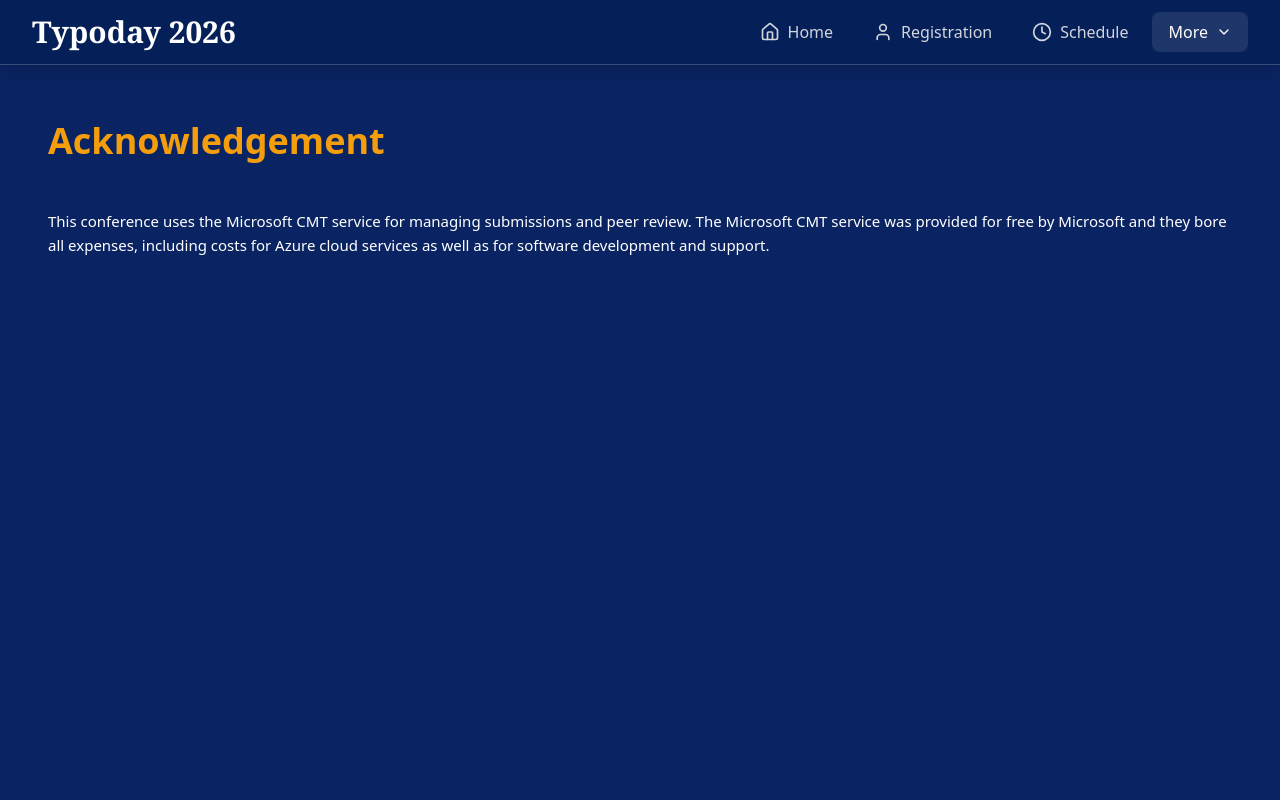
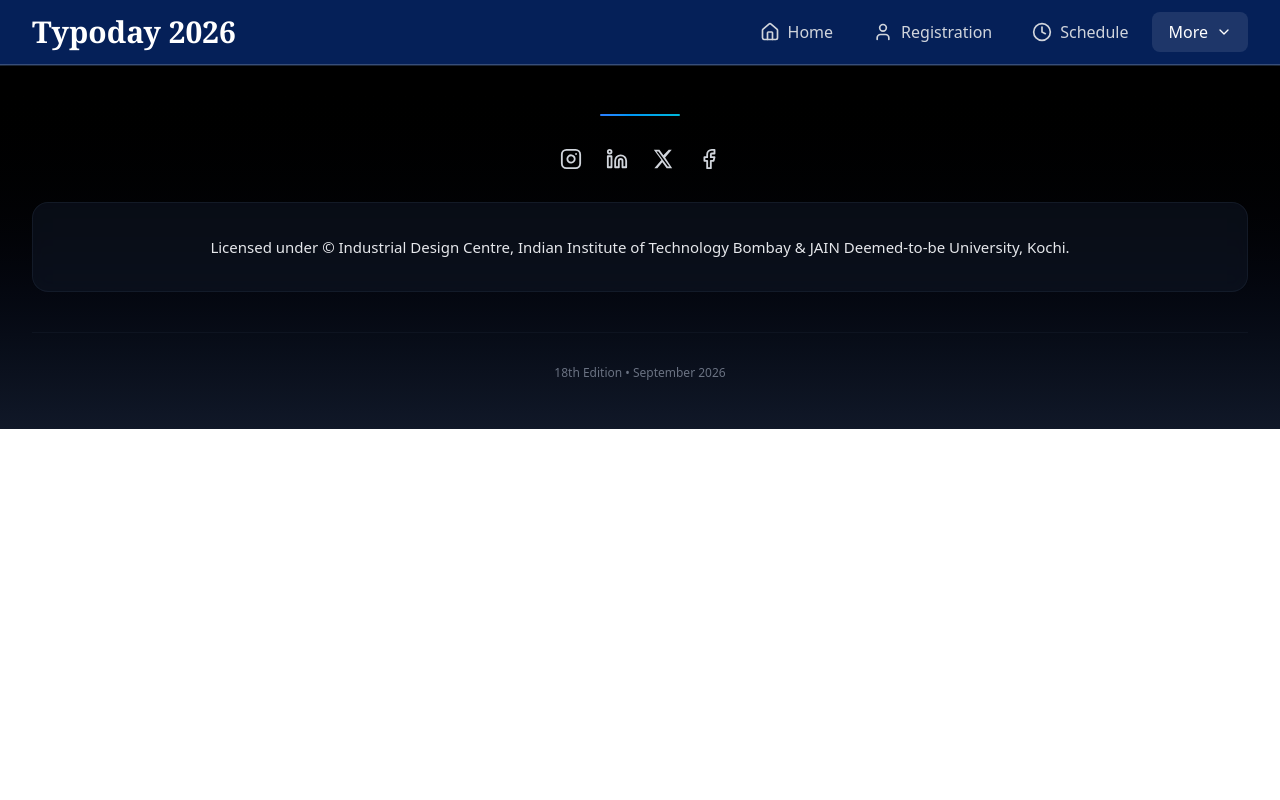
Before and after one commit to mnihadc/DesignProJain, a React (Vite) app in the folder Client/: page /acknowledgement in a window 1280 px wide. Shown: the top 800 px of the page. Built offline with nearby package versions, Linux system fonts and the light colour scheme.

Commit message:
Add slide-up animation to competition pages, update submission links, and remove Acknowledgement page

```diff
--- a/Client/src/App.tsx
+++ b/Client/src/App.tsx
@@ -7,7 +7,6 @@ import { Toaster } from "react-hot-toast";
 import Loading from "./components/Loading";
 import AboutSection from "./pages/About";
 import TermsAndConditions from "./pages/TermsAndConditions";
-import Acknowledgement from "./pages/Acknowledgement";
 import PosterDesignCompetition from "./pages/PosterDesignCompetition";
 import CallForPapers from "./pages/CallForPapers";
 import LogoDesignCompetition from "./pages/LogoDesignCompetition";
@@ -52,7 +51,6 @@ function App() {
       <Routes>
         <Route path="/" element={<HomePage />} />
         <Route path="/terms-and-conditions" element={<TermsAndConditions />} />
-        <Route path="/acknowledgement" element={<Acknowledgement />} />
         <Route path="/poster-design-competition" element={<PosterDesignCompetition />} />
         <Route path="/call-for-papers" element={<CallForPapers />} />
         <Route path="/logo-design-competition" element={<LogoDesignCompetition />} />
--- a/Client/src/index.css
+++ b/Client/src/index.css
@@ -19,6 +19,25 @@ body {
   color-scheme: only light;
 }
 
+/* Slide Up Animation for Blue Section with 1s delay */
+@keyframes slideUpFade {
+  from {
+    opacity: 0;
+    transform: translateY(100%);
+  }
+  to {
+    opacity: 1;
+    transform: translateY(-350px);
+  }
+}
+
+.slide-up-section {
+  opacity: 0;
+  position: relative;
+  z-index: 10;
+  animation: slideUpFade 0.8s ease-out 1s forwards;
+}
+
 /* Custom responsive utility classes */
 @layer utilities {
   .container-responsive {
--- a/Client/src/pages/Acknowledgement.tsx
+++ /dev/null
@@ -1,26 +0,0 @@
-const Acknowledgement = () => {
-  return (
-    <div className="min-h-screen w-full bg-[#0A2463] text-white flex flex-col">
-      {/* Content Section */}
-      <div className="flex-grow px-4 py-8 sm:px-6 sm:py-10 md:px-10 md:py-12 lg:px-12 lg:py-14">
-        <div className="max-w-7xl mx-auto">
-          <h1 className="text-2xl sm:text-3xl md:text-4xl font-bold mb-8 sm:mb-10 md:mb-12 text-[#f59e0b]">
-            Acknowledgement
-          </h1>
-
-          <div className="space-y-4 sm:space-y-5 text-xs sm:text-sm md:text-[15px] leading-relaxed">
-            <p>
-              This conference uses the Microsoft CMT service for managing
-              submissions and peer review. The Microsoft CMT service was
-              provided for free by Microsoft and they bore all expenses,
-              including costs for Azure cloud services as well as for software
-              development and support.
-            </p>
-          </div>
-        </div>
-      </div>
-    </div>
-  );
-};
-
-export default Acknowledgement;
--- a/Client/src/pages/CallForPapers.tsx
+++ b/Client/src/pages/CallForPapers.tsx
@@ -2,7 +2,7 @@ import { Link } from "react-router-dom";
 
 const CallForPapers = () => {
   return (
-    <div className="min-h-screen">
+    <div className="min-h-screen bg-[#0A2463]">
       {/* Hero Section */}
       <section className="relative w-full bg-gradient-to-b from-white via-white to-gray-50 text-center overflow-hidden pt-6 pb-2 px-4 sm:pt-8 sm:pb-4 sm:px-6 md:pt-10 md:pb-6 md:px-8 lg:pt-12">
         {/* Background Elements */}
@@ -103,7 +103,7 @@ const CallForPapers = () => {
       </section>
 
       {/* Call for Papers Content Section */}
-      <div className="w-full bg-[#0A2463] text-white px-4 py-8 sm:px-6 sm:py-10 md:px-10 md:py-12 lg:px-12 lg:py-14">
+      <div className="w-full bg-[#0A2463] text-white px-4 py-8 sm:px-6 sm:py-10 md:px-10 md:py-12 lg:px-12 lg:py-14 slide-up-section">
         <div className="max-w-7xl mx-auto">
           <h1 className="text-2xl sm:text-3xl md:text-4xl font-bold mb-8 sm:mb-10 md:mb-12 text-[#f59e0b]">
             Call for Papers
--- a/Client/src/pages/LogoDesignCompetition.tsx
+++ b/Client/src/pages/LogoDesignCompetition.tsx
@@ -2,7 +2,7 @@ import { Link } from "react-router-dom";
 
 const LogoDesignCompetition = () => {
   return (
-    <div className="min-h-screen">
+    <div className="min-h-screen bg-[#0A2463]">
       {/* Hero Section */}
       <section className="relative w-full bg-gradient-to-b from-white via-white to-gray-50 text-center overflow-hidden pt-6 pb-2 px-4 sm:pt-8 sm:pb-4 sm:px-6 md:pt-10 md:pb-6 md:px-8 lg:pt-12">
         {/* Background Elements */}
@@ -103,7 +103,7 @@ const LogoDesignCompetition = () => {
       </section>
 
       {/* Logo Design Competition Content Section */}
-      <div className="w-full bg-[#0A2463] text-white px-4 py-8 sm:px-6 sm:py-10 md:px-10 md:py-12 lg:px-12 lg:py-14">
+      <div className="w-full bg-[#0A2463] text-white px-4 py-8 sm:px-6 sm:py-10 md:px-10 md:py-12 lg:px-12 lg:py-14 slide-up-section">
         <div className="max-w-7xl mx-auto">
           <h1 className="text-2xl sm:text-3xl md:text-4xl font-bold mb-8 sm:mb-10 md:mb-12 text-[#f59e0b]">
             Logo Design Competition
--- a/Client/src/pages/PosterDesignCompetition.tsx
+++ b/Client/src/pages/PosterDesignCompetition.tsx
@@ -2,7 +2,7 @@ import { Link } from "react-router-dom";
 
 const PosterDesignCompetition = () => {
   return (
-    <div className="min-h-screen">
+    <div className="min-h-screen bg-[#0A2463]">
       {/* Hero Section */}
       <section className="relative w-full bg-gradient-to-b from-white via-white to-gray-50 text-center overflow-hidden pt-6 pb-2 px-4 sm:pt-8 sm:pb-4 sm:px-6 md:pt-10 md:pb-6 md:px-8 lg:pt-12">
         {/* Background Elements */}
@@ -103,7 +103,7 @@ const PosterDesignCompetition = () => {
       </section>
 
       {/* Poster Design Competition Content Section */}
-      <div className="w-full bg-[#0A2463] text-white px-4 py-8 sm:px-6 sm:py-10 md:px-10 md:py-12 lg:px-12 lg:py-14">
+      <div className="w-full bg-[#0A2463] text-white px-4 py-8 sm:px-6 sm:py-10 md:px-10 md:py-12 lg:px-12 lg:py-14 slide-up-section">
         <div className="max-w-7xl mx-auto">
           <h1 className="text-2xl sm:text-3xl md:text-4xl font-bold mb-8 sm:mb-10 md:mb-12 text-[#f59e0b]">
             Poster Design Competition
```
